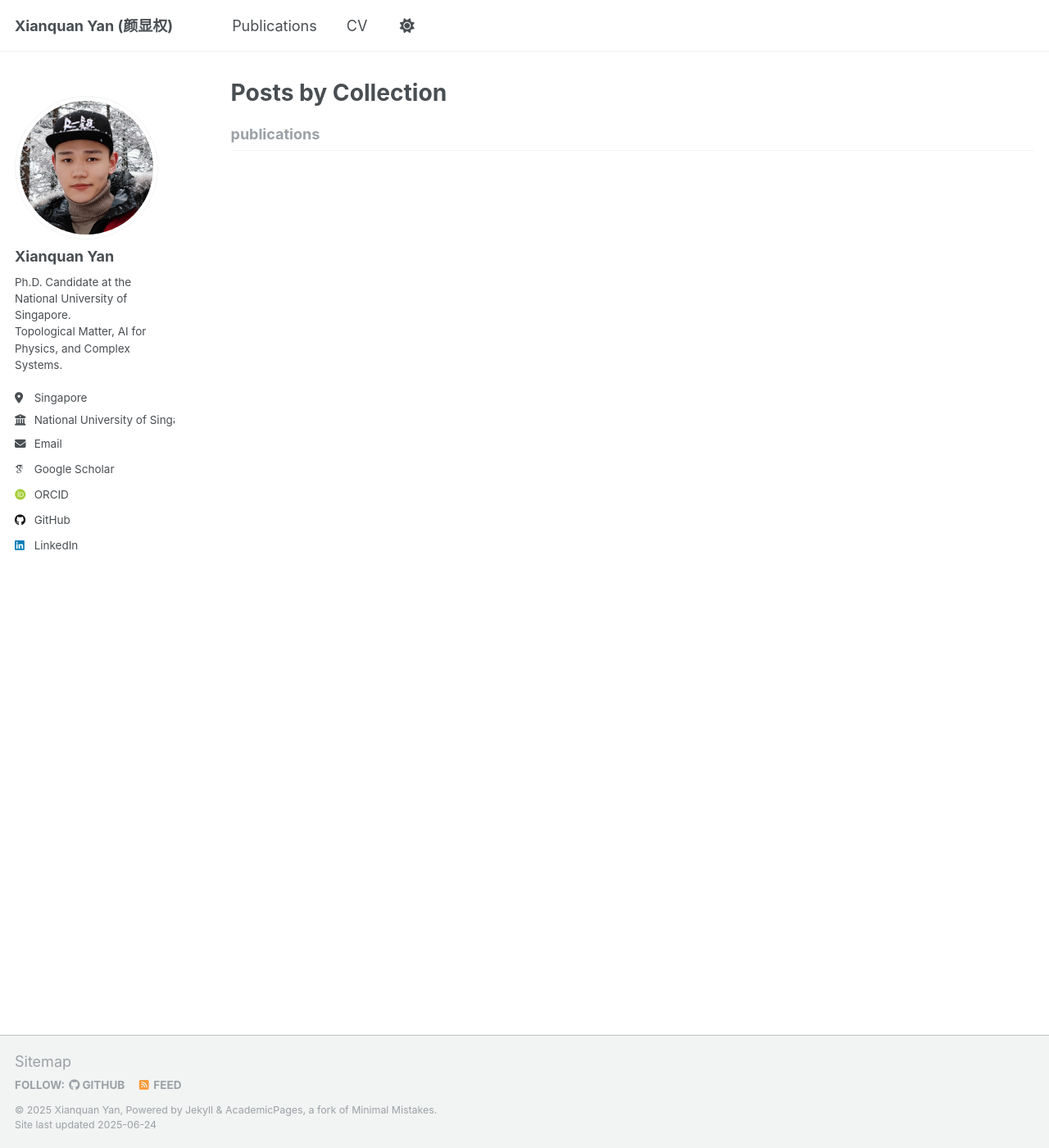
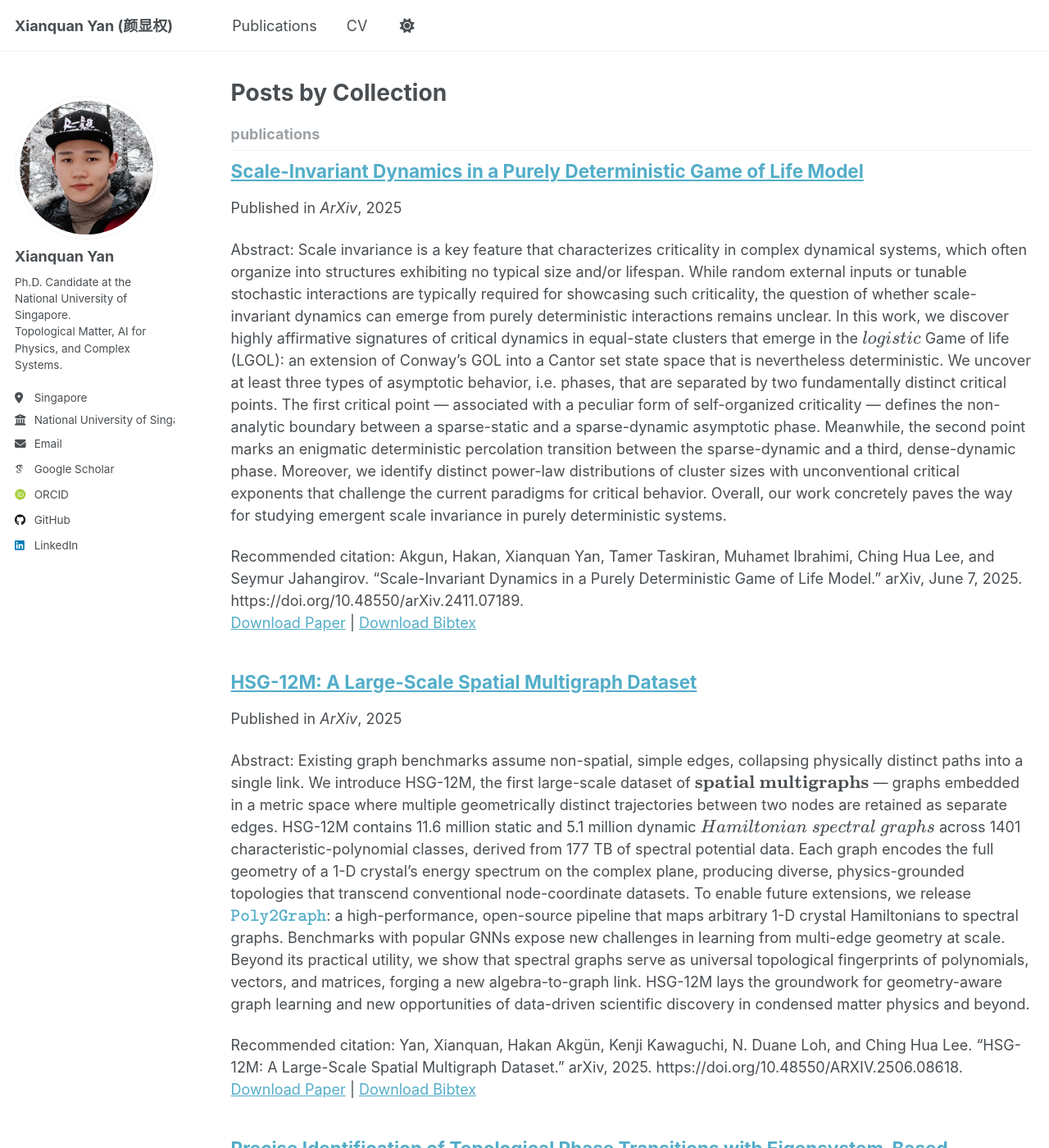
Before and after one commit to sarinstein-yan/sarinstein-yan.github.io, a Jekyll site: the page built from _pages/collection-archive.html, in a window 1280 px wide and 1400 px high. Shown: the whole window at 82% size. Built offline with Jekyll 4.4.1, drawn with Linux system fonts in a browser that asks for light colours; some web fonts are replaced; a file with an impossible date is left out; some of the changed text lies outside the part shown.

Commit message:
update publication descriptions

```diff
--- a/_publications/2025-06-hsg12m.md
+++ b/_publications/2025-06-hsg12m.md
@@ -3,9 +3,9 @@ title: "HSG-12M: A Large-Scale Spatial Multigraph Dataset"
 collection: publications
 category: manuscripts
 permalink: /publication/2025-06-hsg12m
-excerpt: >-
-    Existing graph benchmarks assume non-spatial, simple edges, collapsing physically distinct paths into a single link. We introduce HSG-12M, the first large-scale dataset of $$\textbf{spatial multigraphs}$$ — graphs embedded in a metric space where multiple geometrically distinct trajectories between two nodes are retained as separate edges. HSG-12M contains 11.6 million static and 5.1 million dynamic $$\textit{Hamiltonian spectral graphs}$$ across 1401 characteristic-polynomial classes, derived from 177 TB of spectral potential data. Each graph encodes the full geometry of a 1-D crystal's energy spectrum on the complex plane, producing diverse, physics-grounded topologies that transcend conventional node-coordinate datasets. To enable future extensions, we release $$\href{https://github.com/sarinstein-yan/Poly2Graph}{\texttt{Poly2Graph}}$$: a high-performance, open-source pipeline that maps arbitrary 1-D crystal Hamiltonians to spectral graphs. Benchmarks with popular GNNs expose new challenges in learning from multi-edge geometry at scale. Beyond its practical utility, we show that spectral graphs serve as universal topological fingerprints of polynomials, vectors, and matrices, forging a new algebra-to-graph link. HSG-12M lays the groundwork for geometry-aware graph learning and new opportunities of data-driven scientific discovery in condensed matter physics and beyond.
-date: 2025-06
+# excerpt: >-
+#     Existing graph benchmarks assume non-spatial, simple edges, collapsing physically distinct paths into a single link. We introduce HSG-12M, the first large-scale dataset of $$\textbf{spatial multigraphs}$$ — graphs embedded in a metric space where multiple geometrically distinct trajectories between two nodes are retained as separate edges. HSG-12M contains 11.6 million static and 5.1 million dynamic $$\textit{Hamiltonian spectral graphs}$$ across 1401 characteristic-polynomial classes, derived from 177 TB of spectral potential data. Each graph encodes the full geometry of a 1-D crystal's energy spectrum on the complex plane, producing diverse, physics-grounded topologies that transcend conventional node-coordinate datasets. To enable future extensions, we release $$\href{https://github.com/sarinstein-yan/Poly2Graph}{\texttt{Poly2Graph}}$$: a high-performance, open-source pipeline that maps arbitrary 1-D crystal Hamiltonians to spectral graphs. Benchmarks with popular GNNs expose new challenges in learning from multi-edge geometry at scale. Beyond its practical utility, we show that spectral graphs serve as universal topological fingerprints of polynomials, vectors, and matrices, forging a new algebra-to-graph link. HSG-12M lays the groundwork for geometry-aware graph learning and new opportunities of data-driven scientific discovery in condensed matter physics and beyond.
+date: 2025-06-10
 venue: 'ArXiv'
 paperurl: 'https://raw.githubusercontent.com/sarinstein-yan/sarinstein-yan.github.io/master/files/2025-06-hsg12m.pdf'
 bibtexurl: 'https://raw.githubusercontent.com/sarinstein-yan/sarinstein-yan.github.io/master/files/2025-06-hsg12m.bib'
@@ -13,6 +13,9 @@ bibtexurl: 'https://raw.githubusercontent.com/sarinstein-yan/sarinstein-yan.gith
 citation: 'Yan, Xianquan, Hakan Akgün, Kenji Kawaguchi, N. Duane Loh, and Ching Hua Lee. “HSG-12M: A Large-Scale Spatial Multigraph Dataset.” arXiv, 2025. https://doi.org/10.48550/ARXIV.2506.08618.'
 ---
 
+Abstract:
+Existing graph benchmarks assume non-spatial, simple edges, collapsing physically distinct paths into a single link. We introduce HSG-12M, the first large-scale dataset of $$\textbf{spatial multigraphs}$$ — graphs embedded in a metric space where multiple geometrically distinct trajectories between two nodes are retained as separate edges. HSG-12M contains 11.6 million static and 5.1 million dynamic $$\textit{Hamiltonian spectral graphs}$$ across 1401 characteristic-polynomial classes, derived from 177 TB of spectral potential data. Each graph encodes the full geometry of a 1-D crystal's energy spectrum on the complex plane, producing diverse, physics-grounded topologies that transcend conventional node-coordinate datasets. To enable future extensions, we release $$\href{https://github.com/sarinstein-yan/Poly2Graph}{\texttt{Poly2Graph}}$$: a high-performance, open-source pipeline that maps arbitrary 1-D crystal Hamiltonians to spectral graphs. Benchmarks with popular GNNs expose new challenges in learning from multi-edge geometry at scale. Beyond its practical utility, we show that spectral graphs serve as universal topological fingerprints of polynomials, vectors, and matrices, forging a new algebra-to-graph link. HSG-12M lays the groundwork for geometry-aware graph learning and new opportunities of data-driven scientific discovery in condensed matter physics and beyond.
+
 <!-- The contents above will be part of a list of publications, if the user clicks the link for the publication than the contents of section will be rendered as a full page, allowing you to provide more information about the paper for the reader. When publications are displayed as a single page, the contents of the above "citation" field will automatically be included below this section in a smaller font.
 
 Using [MathJax](https://www.mathjax.org/) in the description is supported - $$E=mc^2$$ - however, the use must be mindful that the default delimiters are `$$...$$` and `\\[...\\]` which differs from the `$...$` that is typically expected. -->
--- a/_publications/2025-06-lgol.md
+++ b/_publications/2025-06-lgol.md
@@ -3,11 +3,14 @@ title: "Scale-Invariant Dynamics in a Purely Deterministic Game of Life Model"
 collection: publications
 category: manuscripts
 permalink: /publication/2025-06-lgol
-excerpt: >-
-    Scale invariance is a key feature that characterizes criticality in complex dynamical systems, which often organize into structures exhibiting no typical size and/or lifespan. While random external inputs or tunable stochastic interactions are typically required for showcasing such criticality, the question of whether scale-invariant dynamics can emerge from purely deterministic interactions remains unclear. In this work, we discover highly affirmative signatures of critical dynamics in equal-state clusters that emerge in the $$\textit{logistic}$$ Game of life (LGOL): an extension of Conway's GOL into a Cantor set state space that is nevertheless  deterministic. We uncover at least three types of asymptotic behavior, i.e. phases, that are separated by two fundamentally distinct critical points. The first critical point — associated with a peculiar form of self-organized criticality — defines the non-analytic boundary between a sparse-static and a sparse-dynamic asymptotic phase. Meanwhile, the second point marks an enigmatic deterministic percolation transition between the sparse-dynamic and a third, dense-dynamic phase. Moreover, we identify distinct power-law distributions of cluster sizes with unconventional critical exponents that challenge the current paradigms for critical behavior. Overall, our work concretely paves the way for studying emergent scale invariance in purely deterministic systems.
-date: 2025-06
+# excerpt: >-
+#     Scale invariance is a key feature that characterizes criticality in complex dynamical systems, which often organize into structures exhibiting no typical size and/or lifespan. While random external inputs or tunable stochastic interactions are typically required for showcasing such criticality, the question of whether scale-invariant dynamics can emerge from purely deterministic interactions remains unclear. In this work, we discover highly affirmative signatures of critical dynamics in equal-state clusters that emerge in the $$\textit{logistic}$$ Game of life (LGOL): an extension of Conway's GOL into a Cantor set state space that is nevertheless  deterministic. We uncover at least three types of asymptotic behavior, i.e. phases, that are separated by two fundamentally distinct critical points. The first critical point — associated with a peculiar form of self-organized criticality — defines the non-analytic boundary between a sparse-static and a sparse-dynamic asymptotic phase. Meanwhile, the second point marks an enigmatic deterministic percolation transition between the sparse-dynamic and a third, dense-dynamic phase. Moreover, we identify distinct power-law distributions of cluster sizes with unconventional critical exponents that challenge the current paradigms for critical behavior. Overall, our work concretely paves the way for studying emergent scale invariance in purely deterministic systems.
+date: 2025-06-07
 venue: 'ArXiv'
 paperurl: 'https://raw.githubusercontent.com/sarinstein-yan/sarinstein-yan.github.io/master/files/2025-06-lgol.pdf'
 bibtexurl: 'https://raw.githubusercontent.com/sarinstein-yan/sarinstein-yan.github.io/master/files/2025-06-lgol.bib'
 citation: 'Akgun, Hakan, Xianquan Yan, Tamer Taskiran, Muhamet Ibrahimi, Ching Hua Lee, and Seymur Jahangirov. “Scale-Invariant Dynamics in a Purely Deterministic Game of Life Model.” arXiv, June 7, 2025. https://doi.org/10.48550/arXiv.2411.07189.'
 ---
+
+Abstract:
+Scale invariance is a key feature that characterizes criticality in complex dynamical systems, which often organize into structures exhibiting no typical size and/or lifespan. While random external inputs or tunable stochastic interactions are typically required for showcasing such criticality, the question of whether scale-invariant dynamics can emerge from purely deterministic interactions remains unclear. In this work, we discover highly affirmative signatures of critical dynamics in equal-state clusters that emerge in the $$\textit{logistic}$$ Game of life (LGOL): an extension of Conway's GOL into a Cantor set state space that is nevertheless  deterministic. We uncover at least three types of asymptotic behavior, i.e. phases, that are separated by two fundamentally distinct critical points. The first critical point — associated with a peculiar form of self-organized criticality — defines the non-analytic boundary between a sparse-static and a sparse-dynamic asymptotic phase. Meanwhile, the second point marks an enigmatic deterministic percolation transition between the sparse-dynamic and a third, dense-dynamic phase. Moreover, we identify distinct power-law distributions of cluster sizes with unconventional critical exponents that challenge the current paradigms for critical behavior. Overall, our work concretely paves the way for studying emergent scale invariance in purely deterministic systems.
```
Also changed, not shown: _publications/2025-07-ai4x_gmm.md (+1 -1 lines), _publications/2025-07-ai4x_metric.md (+1 -1 lines), files/2025-06-lgol.bib (+8 -15 lines).
